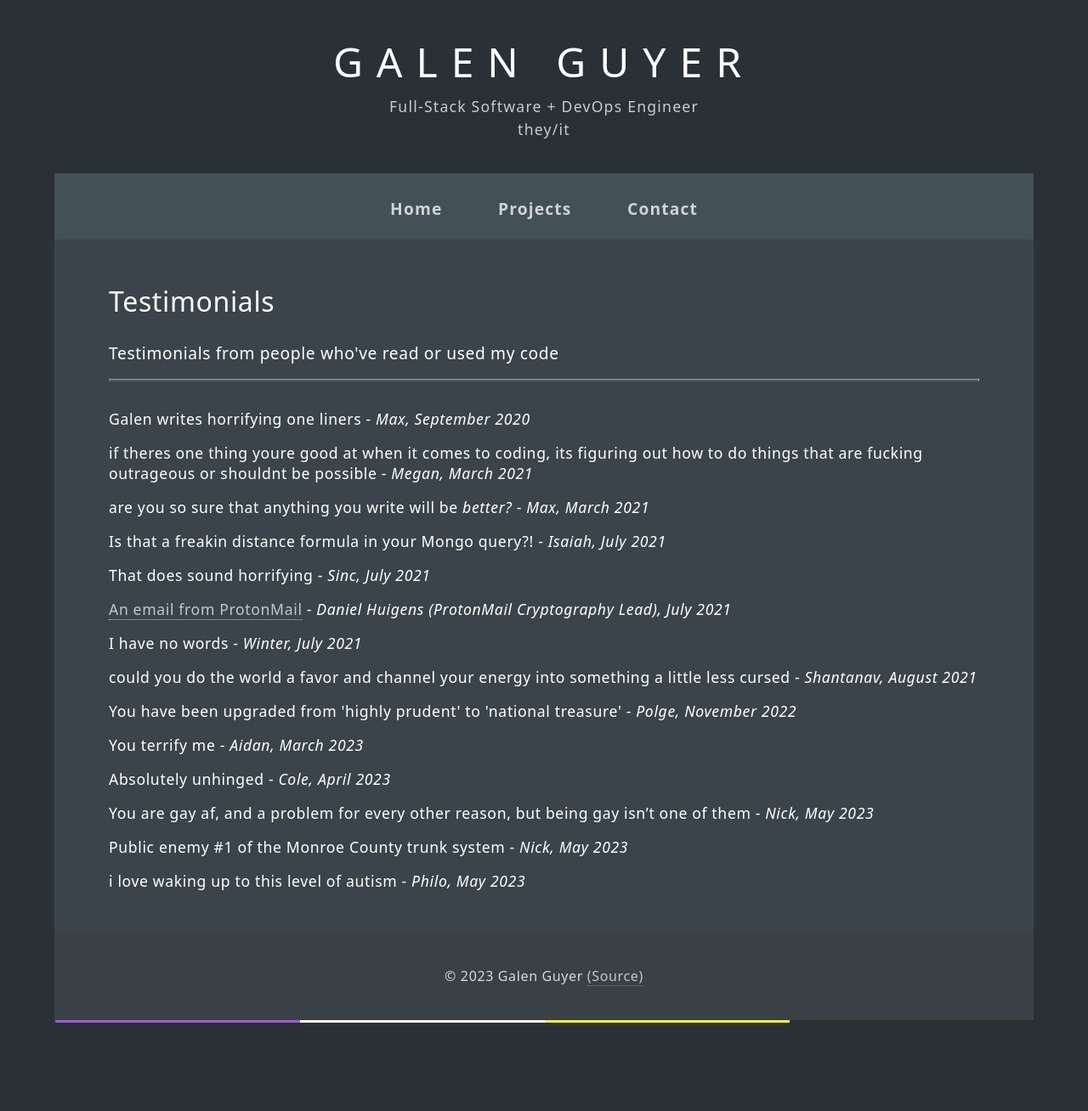
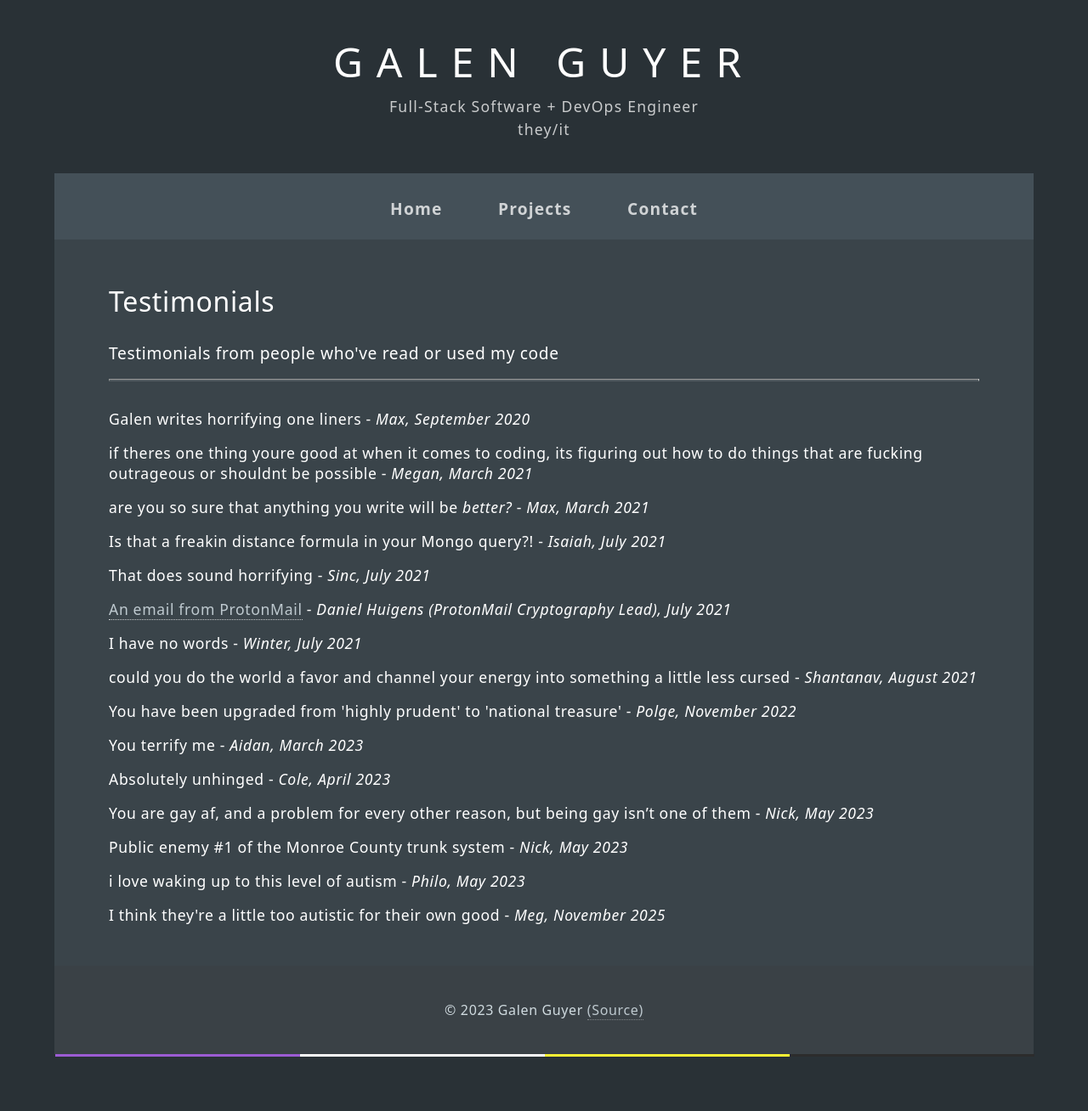
Before and after one commit to galenguyer/galenguyer.github.io, a Jekyll site: the page built from testimonials/index.html, in a window 1280 px wide. Shown: the whole page at 85% size. Built offline with Jekyll 4.4.1, drawn with Linux system fonts in a browser that asks for light colours; before the commit the page ends 1268 px from its top, so only the background shows below that.

Commit message:
add testimonial

```diff
--- a/testimonials/index.html
+++ b/testimonials/index.html
@@ -25,3 +25,4 @@ styles: ["main"]
 <p>You are gay af, and a problem for every other reason, but being gay isn’t one of them - <i>Nick, May 2023</i></p>
 <p>Public enemy #1 of the Monroe County trunk system - <i>Nick, May 2023</i></p>
 <p>i love waking up to this level of autism - <i>Philo, May 2023</i></p>
+<p>I think they're a little too autistic for their own good - <i>Meg, November 2025</i></p>
```
